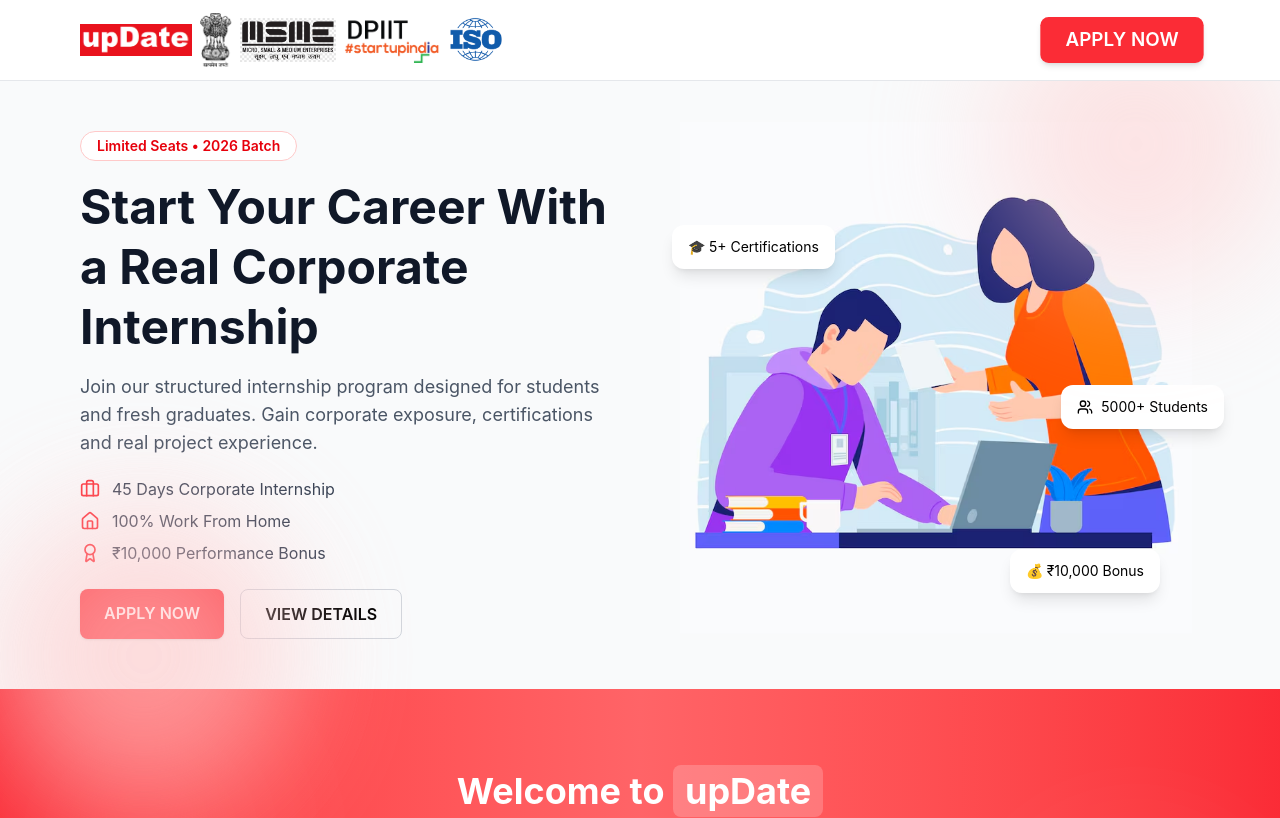
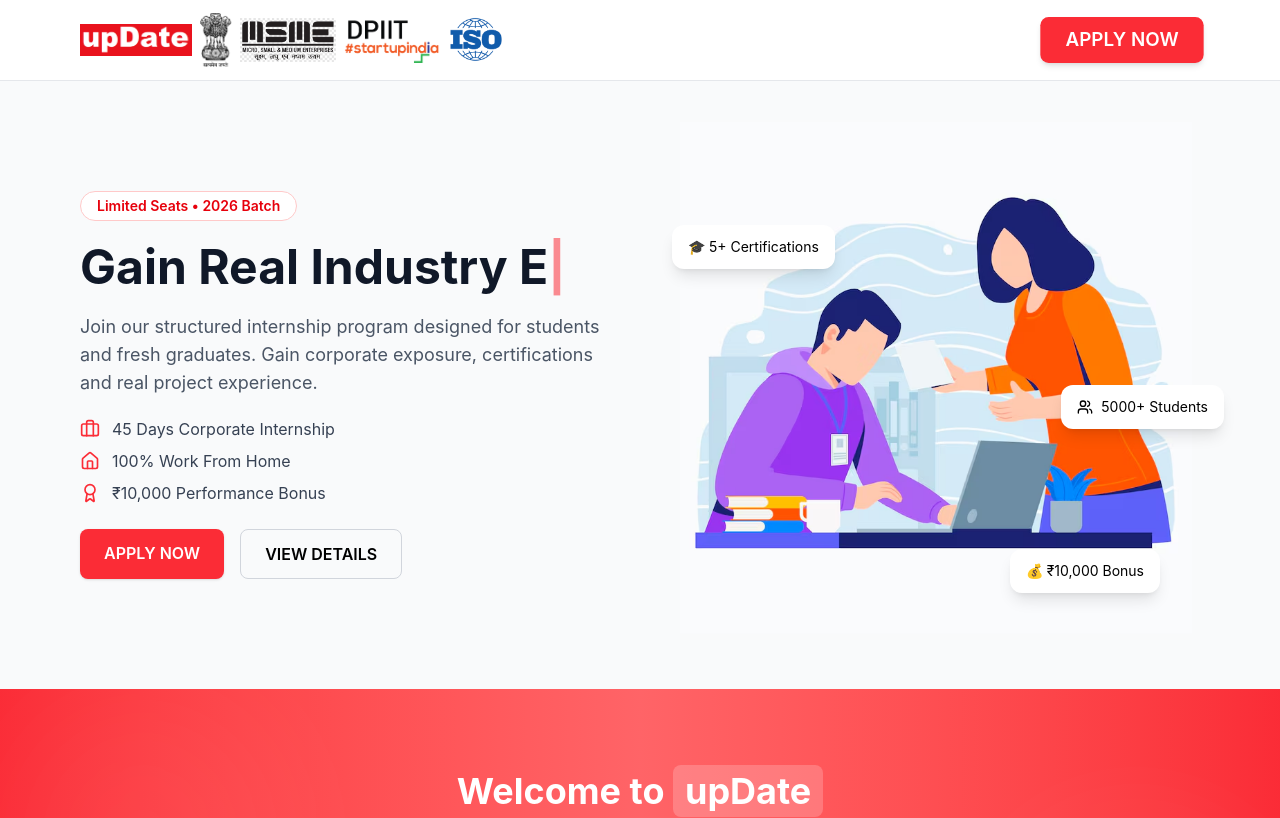
Before and after one commit to rohit-tamboli/intern-landing, a React app in the folder frontend/: page / in a window 1280 px wide. Shown: the top 818 px of the page. Built offline with nearby package versions, Linux system fonts and the light colour scheme; the HTML template or start-up script is replaced by a standard one.

Commit message:
first commit

```diff
--- a/frontend/src/Components/About.jsx
+++ b/frontend/src/Components/About.jsx
@@ -2,7 +2,7 @@ import { motion } from "framer-motion";
 
 export default function About() {
   return (
-    <section className="py-20 bg-gradient-to-r from-red-500 via-red-400 to-red-500 overflow-hidden relative">
+    <section className="py-20 bg-gradient-to-r from-red-500 via-red-400 to-red-500     overflow-hidden relative">
 
       <div className="max-w-4xl mx-auto px-4 text-center">
 
--- a/frontend/src/Components/Benefits.jsx
+++ b/frontend/src/Components/Benefits.jsx
@@ -50,7 +50,7 @@ export default function Benefits() {
 
         {/* LEFT */}
         <div>
-          <div className="mt-6 grid gap-5">
+          <div className="mt-6 grid gap-5 cursor-pointer">
             {benefits.map((item, index) => (
               <motion.div
                 key={index}
--- a/frontend/src/Components/CTA.jsx
+++ b/frontend/src/Components/CTA.jsx
@@ -63,7 +63,7 @@ export default function CTA() {
           whileHover={{ scale: 1.07 }}
           whileTap={{ scale: 0.95 }}
           animate={{ scale: [1, 1.05, 1] }}
-          className="mt-10 bg-white text-red-600 px-8 py-4 rounded-xl text-lg font-semibold shadow-xl hover:shadow-2xl mx-auto hidden md:flex"
+          className="mt-10 bg-white text-red-600 px-8 py-4 rounded-xl text-lg font-semibold shadow-xl hover:shadow-2xl mx-auto hidden md:flex cursor-pointer"
           onClick={() => navigate("/signup")}
         >
           APPLY NOW
--- a/frontend/src/Components/Footer.jsx
+++ b/frontend/src/Components/Footer.jsx
@@ -108,12 +108,7 @@ export default function Footer() {
         © {new Date().getFullYear()} upDate Internship Program. All rights reserved.
       </motion.div>
 
-      {/* Glow */}
-      <motion.div
-        animate={{ opacity: [0.1, 0.3, 0.1] }}
-        transition={{ duration: 5, repeat: Infinity }}
-        className="absolute bottom-0 left-0 w-72 h-72 bg-red-200 rounded-full blur-3xl"
-      />
+
 
     </footer>
   );
--- a/frontend/src/Components/Hero.jsx
+++ b/frontend/src/Components/Hero.jsx
@@ -1,9 +1,49 @@
 import { motion } from "framer-motion";
 import { useNavigate } from "react-router-dom";
 import { Briefcase, Home, Award, Users } from "lucide-react";
+import { useState, useEffect } from "react";
 
 export default function Hero() {
   const navigate = useNavigate();
+
+  const texts = [
+    "Start Your Career With a Real Corporate Internship",
+    "Gain Real Industry Experience",
+    "Become a Job-Ready Professional",
+  ];
+
+  const [displayText, setDisplayText] = useState("");
+  const [textIndex, setTextIndex] = useState(0);
+  const [charIndex, setCharIndex] = useState(0);
+  const [isDeleting, setIsDeleting] = useState(false);
+
+  useEffect(() => {
+    const currentText = texts[textIndex];
+
+    let speed = isDeleting ? 30 : 60;
+
+    const timeout = setTimeout(() => {
+      if (!isDeleting) {
+        setDisplayText(currentText.substring(0, charIndex + 1));
+        setCharIndex((prev) => prev + 1);
+
+        if (charIndex === currentText.length) {
+          setIsDeleting(true);
+          setTimeout(() => {}, 1000); // pause
+        }
+      } else {
+        setDisplayText(currentText.substring(0, charIndex - 1));
+        setCharIndex((prev) => prev - 1);
+
+        if (charIndex === 0) {
+          setIsDeleting(false);
+          setTextIndex((prev) => (prev + 1) % texts.length);
+        }
+      }
+    }, speed);
+
+    return () => clearTimeout(timeout);
+  }, [charIndex, isDeleting, textIndex]);
 
   const features = [
     {
@@ -23,14 +63,12 @@ export default function Hero() {
   return (
     <section className="bg-gray-50 py-10 md:py-12 overflow-hidden">
       <div className="max-w-6xl mx-auto px-6 md:px-4 grid grid-cols-1 md:grid-cols-2 gap-10 lg:gap-16 items-center">
-
         {/* LEFT */}
         <motion.div
           initial={{ opacity: 0, x: -50 }}
           animate={{ opacity: 1, x: 0 }}
           transition={{ duration: 0.8 }}
         >
-
           <motion.span
             initial={{ scale: 0 }}
             animate={{ scale: 1 }}
@@ -40,14 +78,10 @@ export default function Hero() {
             Limited Seats • 2026 Batch
           </motion.span>
 
-          <motion.h1
-            initial={{ opacity: 0, y: 30 }}
-            animate={{ opacity: 1, y: 0 }}
-            transition={{ delay: 0.2, duration: 0.6 }}
-            className="mt-4 text-3xl sm:text-4xl md:text-5xl font-bold text-gray-900 leading-tight"
-          >
-            Start Your Career With a Real Corporate Internship
-          </motion.h1>
+          <h1 className="mt-4 text-3xl sm:text-4xl md:text-5xl font-bold text-gray-900 leading-tight">
+            {displayText}
+            <span className="text-red-500 animate-pulse">|</span>
+          </h1>
 
           <motion.p
             initial={{ opacity: 0, y: 30 }}
@@ -87,19 +121,30 @@ export default function Hero() {
               whileHover={{ scale: 1.05 }}
               whileTap={{ scale: 0.95 }}
               onClick={() => navigate("/signup")}
-              className="px-6 py-3 bg-red-500 text-white font-semibold rounded-lg shadow hover:bg-red-600 transition md:flex hidden"
+              className="px-6 py-3 bg-red-500 text-white font-semibold rounded-lg shadow hover:bg-red-600 transition md:flex hidden cursor-pointer"
             >
               APPLY NOW
             </motion.button>
 
             <motion.button
               whileHover={{ scale: 1.05 }}
+              onClick={() => {
+                // 1. Open in new tab
+                window.open("/Broshure.pdf", "_blank");
+
+                // 2. Trigger download
+                const link = document.createElement("a");
+                link.href = "/Broshure.pdf";
+                link.download = "Internship_Details.pdf";
+                document.body.appendChild(link);
+                link.click();
+                document.body.removeChild(link);
+              }}
               className="px-6 py-3 border border-gray-300 rounded-lg font-semibold hover:bg-gray-100 transition"
             >
               VIEW DETAILS
             </motion.button>
           </motion.div>
-
         </motion.div>
 
         {/* RIGHT */}
@@ -147,7 +192,6 @@ export default function Hero() {
             5000+ Students
           </motion.div>
         </motion.div>
-
       </div>
     </section>
   );
--- a/frontend/src/Components/InternsSlider.jsx
+++ b/frontend/src/Components/InternsSlider.jsx
@@ -121,7 +121,7 @@ export default function InSlider() {
             {loopIn.map((intern, index) => (
               <div
                 key={index}
-                className="min-w-[220px] h-[240px] bg-white rounded-2xl p-5 shadow-sm hover:shadow-lg transition flex flex-col justify-between text-center"
+                className="min-w-[220px] h-[240px] bg-white rounded-2xl p-5 shadow-sm hover:shadow-lg transition flex flex-col justify-between text-center cursor-pointer"
               >
                 {/* Image */}
                 <img
--- a/frontend/src/Components/Navbar .jsx
+++ b/frontend/src/Components/Navbar .jsx
@@ -61,7 +61,7 @@ export default function Navbar() {
               className="hidden md:inline-block bg-red-500 hover:bg-red-600
                          text-white text-sm md:text-lg
                          px-4 md:px-6 py-2
-                         rounded-lg font-semibold shadow-md"
+                         rounded-lg font-semibold shadow-md cursor-pointer"
             >
               APPLY NOW
             </motion.button>
--- a/frontend/src/Components/Skills.jsx
+++ b/frontend/src/Components/Skills.jsx
@@ -65,7 +65,7 @@ export default function Skills() {
               transition={{ delay: index * 0.2 }}
               viewport={{ once: true }}
               whileHover={{ y: -10, scale: 1.03 }}
-              className="bg-white p-8 rounded-2xl border border-gray-100 shadow-sm hover:shadow-xl transition relative group"
+              className="bg-white p-8 rounded-2xl border border-gray-100 shadow-sm hover:shadow-xl transition relative group cursor-pointer"
             >
               {/* Glow Effect */}
               <div className="absolute inset-0 rounded-2xl bg-red-100 opacity-0 group-hover:opacity-20 blur-xl transition"></div>
@@ -95,12 +95,7 @@ export default function Skills() {
 
       </div>
 
-      {/* Background Glow */}
-      <motion.div
-        animate={{ opacity: [0.2, 0.5, 0.2] }}
-        transition={{ duration: 5, repeat: Infinity }}
-        className="absolute top-0 right-0 w-72 h-72 bg-red-200 rounded-full blur-3xl"
-      />
+
 
     </section>
   );
--- a/frontend/src/Components/Steps.jsx
+++ b/frontend/src/Components/Steps.jsx
@@ -35,7 +35,9 @@ export default function Steps() {
           viewport={{ once: true }}
           className="text-4xl font-bold text-gray-900"
         >
-          How To Apply
+          How To <span className="bg-gradient-to-r from-red-500 to-red-600 bg-clip-text text-transparent">
+            Apply
+          </span>
         </motion.h2>
 
         <motion.p
@@ -69,7 +71,7 @@ export default function Steps() {
                 transition={{ delay: index * 0.3 }}
                 viewport={{ once: true }}
                 whileHover={{ y: -10, scale: 1.03 }}
-                className="relative bg-white p-8 rounded-2xl shadow-md border border-gray-100 hover:shadow-xl transition group"
+                className="relative bg-white p-8 rounded-2xl shadow-md border border-gray-100 hover:shadow-xl transition group cursor-pointer"
               >
                 {/* Glow */}
                 <div className="absolute inset-0 rounded-2xl bg-red-100 opacity-0 group-hover:opacity-20 blur-xl transition"></div>
@@ -108,7 +110,7 @@ export default function Steps() {
             whileHover={{ scale: 1.05 }}
             whileTap={{ scale: 0.95 }}
             onClick={() => navigate("/signup")}
-            className="px-6 py-3 bg-red-500 text-white font-semibold rounded-lg shadow hover:bg-red-600 transition text-lg mx-auto hidden md:flex"
+            className="px-6 py-3 bg-red-500 text-white font-semibold rounded-lg shadow hover:bg-red-600 transition text-lg mx-auto hidden md:flex cursor-pointer"
           >
             APPLY NOW
           </motion.button>
@@ -116,12 +118,7 @@ export default function Steps() {
 
       </div>
 
-      {/* Background Glow */}
-      <motion.div
-        animate={{ opacity: [0.2, 0.5, 0.2] }}
-        transition={{ duration: 5, repeat: Infinity }}
-        className="absolute bottom-0 left-0 w-72 h-72 bg-red-200 rounded-full blur-3xl"
-      />
+
 
     </section>
   );
```
Also changed, not shown: frontend/src/Components/Experts.jsx (+4 -7 lines), 1 other file (tests, documents, lock files or other folders).
